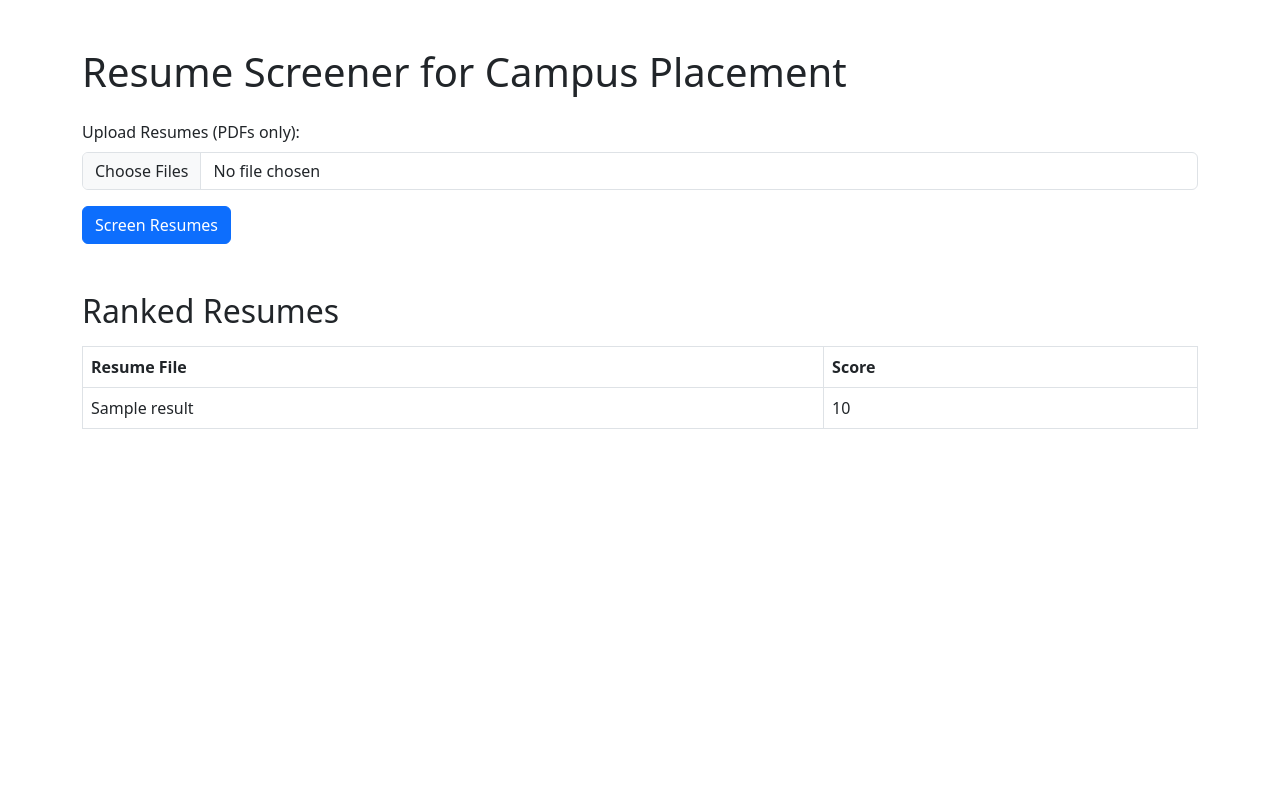
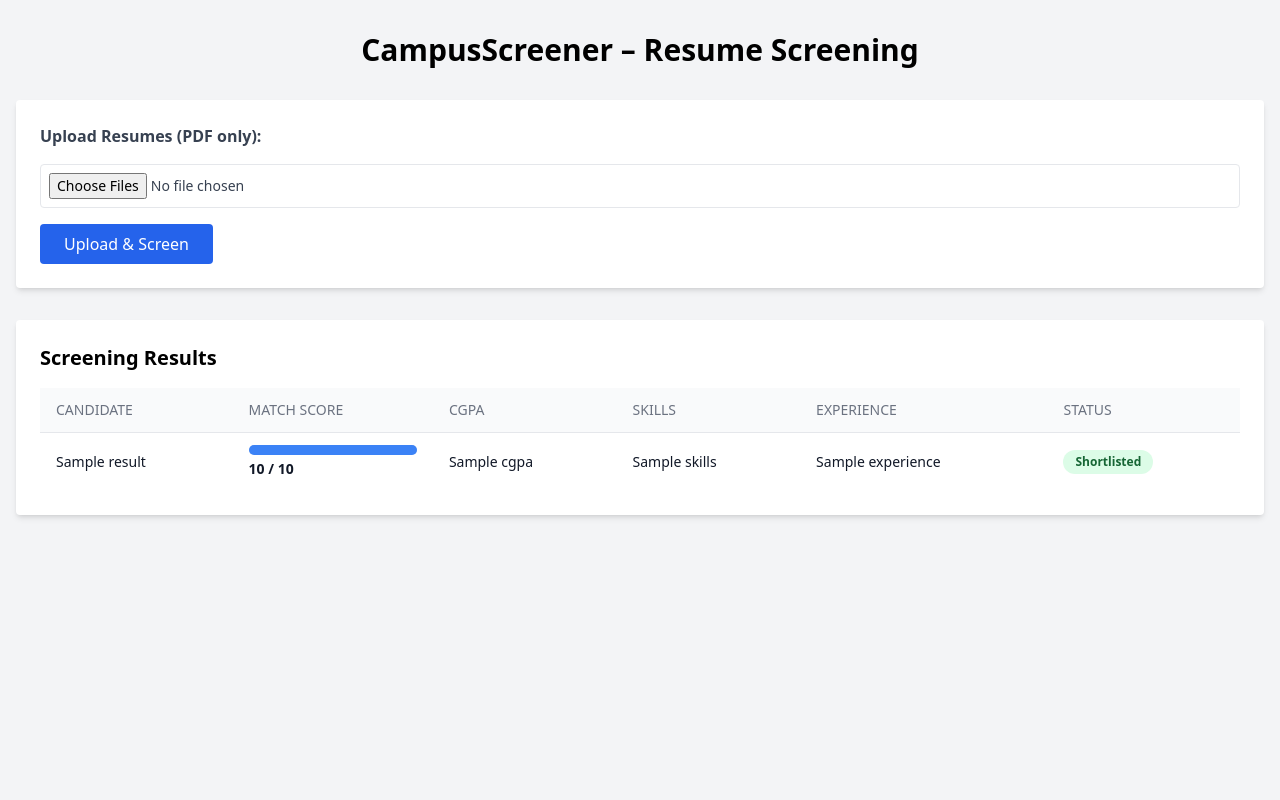
Before and after one commit to 110-0011/resume-screener-web, a Flask app: template templates/index.html in a window 1280 px wide. Run offline with Flask 3, Linux system fonts and the light colour scheme; the template is opened without the code that fills it: most values are stand-ins (such as "Sample title", 1, 10 or a date in 2020); some libraries are stand-ins or nearby versions.

Commit message:
Stable working version with AI scoring and extraction

```diff
--- a/app.py
+++ b/app.py
@@ -1,15 +1,52 @@
 from flask import Flask, render_template, request
 import os
 import fitz  # PyMuPDF
+from sentence_transformers import SentenceTransformer, util
 
 app = Flask(__name__)
 UPLOAD_FOLDER = 'uploads'
 app.config['UPLOAD_FOLDER'] = UPLOAD_FOLDER
 
-# Create upload folder if not exists
+# Ensure upload folder exists
 os.makedirs(UPLOAD_FOLDER, exist_ok=True)
 
-KEYWORDS = ['python', 'machine learning', 'internship', 'cgpa', 'data science']
+# Load sentence transformer model
+model = SentenceTransformer('all-MiniLM-L6-v2')
+
+# Example job description
+JOB_DESCRIPTION = """
+We are looking for candidates with strong skills in Python, Machine Learning, and Data Science.
+Preference will be given to those who have done internships and have a high CGPA.
+"""
+
+# added --> begin
+
+import re
+
+# Define a basic skill set to match against
+SKILL_KEYWORDS = {
+    'python', 'machine learning', 'sql', 'data science', 'pandas',
+    'tensorflow', 'keras', 'numpy', 'scikit-learn', 'deep learning',
+    'java', 'c++', 'excel', 'power bi', 'tableau', 'nlp'
+}
+
+def extract_cgpa(text):
+    # Match GPA formats like: CGPA: 8.5, GPA - 9.1/10 etc.
+    match = re.search(r'(?:CGPA|GPA)[\s:]*([0-9]\.\d{1,2})', text, re.IGNORECASE)
+    if match:
+        return float(match.group(1))
+    return 'Not found'
+
+def extract_skills(text):
+    found = [skill for skill in SKILL_KEYWORDS if re.search(r'\b' + re.escape(skill) + r'\b', text, re.IGNORECASE)]
+    return ', '.join(found) if found else 'Not found'
+
+def extract_experience(text):
+    if re.search(r'\bintern(ship)?\b', text, re.IGNORECASE):
+        return '1+ Internship'
+    return 'No Internship'
+
+# added -- end
 
 def extract_text_from_pdf(pdf_path):
     text = ""
@@ -18,12 +55,11 @@ def extract_text_from_pdf(pdf_path):
         text += page.get_text()
     return text
 
-def score_resume(text, keywords):
-    score = 0
-    for word in keywords:
-        if word.lower() in text.lower():
-            score += 1
-    return score
+def score_with_ai(text, job_description):
+    # Encode resume and job description
+    embeddings = model.encode([text, job_description], convert_to_tensor=True)
+    similarity = util.pytorch_cos_sim(embeddings[0], embeddings[1])
+    return float(similarity[0][0]) * 10  # Convert similarity to 0-10 score
 
 @app.route('/', methods=['GET', 'POST'])
 def index():
@@ -33,11 +69,34 @@ def index():
         files = request.files.getlist('resumes')
 
         for file in files:
-            filepath = os.path.join(app.config['UPLOAD_FOLDER'], file.filename)
-            file.save(filepath)
-            text = extract_text_from_pdf(filepath)
-            score = score_resume(text, KEYWORDS)
-            results.append({'name': file.filename, 'score': score})
+            if file.filename.endswith('.pdf'):
+                filepath = os.path.join(app.config['UPLOAD_FOLDER'], file.filename)
+                file.save(filepath)
+
+                text = extract_text_from_pdf(filepath)
+                ai_score = score_with_ai(text, JOB_DESCRIPTION)
+
+                # === Simple keyword-based placeholder parsing ===
+                # These are mockups – later we can improve with NLP
+                """cgpa = 8.2  # TODO: extract from text
+                skills = 'Python, SQL'  # TODO: extract from text
+                experience = '1 Internship'  # TODO: extract from text """
+
+                cgpa = extract_cgpa(text)
+                skills = extract_skills(text)
+                experience = extract_experience(text)
+
+                status = 'shortlisted' if ai_score > 7 else 'review'
+
+                results.append({
+                    'name': file.filename,
+                    'score': round(ai_score, 2),
+                    'cgpa': cgpa,
+                    'skills': skills,
+                    'experience': experience,
+                    'status': status
+                })
+
 
         results = sorted(results, key=lambda x: x['score'], reverse=True)
 
--- /dev/null
+++ b/changes.txt.txt
@@ -0,0 +1,3 @@
+Flask==3.1.1
+PyMuPDF==1.26.3
+gunicorn==23.0.0
--- a/templates/index.html
+++ b/templates/index.html
@@ -1,37 +1,64 @@
 <!DOCTYPE html>
-<html>
+<html lang="en">
 <head>
-    <title>Resume Screener</title>
-    <link rel="stylesheet" href="https://cdn.jsdelivr.net/npm/bootstrap@5.3.0/dist/css/bootstrap.min.css">
+    <meta charset="UTF-8">
+    <title>Campus Placement Resume Screener</title>
+    <script src="https://cdn.tailwindcss.com"></script>
 </head>
-<body class="container py-5">
-    <h1 class="mb-4">Resume Screener for Campus Placement</h1>
-    <form method="POST" enctype="multipart/form-data">
-        <div class="mb-3">
-            <label for="resumes" class="form-label">Upload Resumes (PDFs only):</label>
-            <input type="file" class="form-control" id="resumes" name="resumes" multiple required>
-        </div>
-        <button type="submit" class="btn btn-primary">Screen Resumes</button>
+<body class="bg-gray-100 min-h-screen">
+    <div class="container mx-auto px-4 py-8">
+        <h1 class="text-3xl font-bold text-center mb-8">CampusScreener – Resume Screening</h1>
+
+        <!-- Upload Form -->
+        <form id="uploadForm" enctype="multipart/form-data" method="POST" class="bg-white p-6 rounded shadow-md mb-8">
+            <label class="block mb-4 text-gray-700 font-semibold">Upload Resumes (PDF only):</label>
+            <input type="file" id="resumeUpload" name="resumes" multiple accept=".pdf" class="mb-4 block w-full text-sm text-gray-700 border rounded p-2">
+            <button type="submit" class="bg-blue-600 hover:bg-blue-700 text-white px-6 py-2 rounded">Upload & Screen</button>
         </form>
 
+        <!-- Results Table -->
         {% if results %}
-        <h2 class="mt-5">Ranked Resumes</h2>
-        <table class="table table-bordered mt-3">
-            <thead>
+        <div class="bg-white p-6 rounded shadow-md">
+            <h2 class="text-xl font-bold mb-4">Screening Results</h2>
+            <div class="overflow-auto">
+                <table class="min-w-full divide-y divide-gray-200 text-sm">
+                    <thead class="bg-gray-50">
                         <tr>
-                    <th>Resume File</th>
-                    <th>Score</th>
+                            <th class="px-4 py-3 text-left font-medium text-gray-500 uppercase">Candidate</th>
+                            <th class="px-4 py-3 text-left font-medium text-gray-500 uppercase">Match Score</th>
+                            <th class="px-4 py-3 text-left font-medium text-gray-500 uppercase">CGPA</th>
+                            <th class="px-4 py-3 text-left font-medium text-gray-500 uppercase">Skills</th>
+                            <th class="px-4 py-3 text-left font-medium text-gray-500 uppercase">Experience</th>
+                            <th class="px-4 py-3 text-left font-medium text-gray-500 uppercase">Status</th>
                         </tr>
                     </thead>
-            <tbody>
-                {% for r in results %}
-                <tr>
-                    <td>{{ r.name }}</td>
-                    <td>{{ r.score }}</td>
+                    <tbody class="bg-white divide-y divide-gray-200">
+                        {% for result in results %}
+                        <tr class="hover:bg-gray-50">
+                            <td class="px-4 py-3 text-gray-900">{{ result.name }}</td>
+                            <td class="px-4 py-3 text-gray-900">
+                                <div class="w-full bg-gray-200 rounded-full h-2.5 mb-1">
+                                    <div class="bg-blue-500 h-2.5 rounded-full" style="width: {{ result.score * 10 }}%"></div>
+                                </div>
+                                <span class="font-semibold">{{ result.score }} / 10</span>
+                            </td>
+                            <td class="px-4 py-3 text-gray-900">{{ result.cgpa }}</td>
+                            <td class="px-4 py-3 text-gray-900">{{ result.skills }}</td>
+                            <td class="px-4 py-3 text-gray-900">{{ result.experience }}</td>
+                            <td class="px-4 py-3">
+                                {% if result.status == 'shortlisted' %}
+                                <span class="inline-block px-3 py-1 text-xs font-semibold text-green-800 bg-green-100 rounded-full">Shortlisted</span>
+                                {% else %}
+                                <span class="inline-block px-3 py-1 text-xs font-semibold text-yellow-800 bg-yellow-100 rounded-full">Review</span>
+                                {% endif %}
+                            </td>
                         </tr>
                         {% endfor %}
                     </tbody>
                 </table>
+            </div>
+        </div>
         {% endif %}
+    </div>
 </body>
 </html>
```
Also changed, not shown: requirements.txt (+4 -8 lines), templates/results.html (added, +15 -0 lines), 5 other files. Lines whose indentation alone changed are shown as unchanged.
